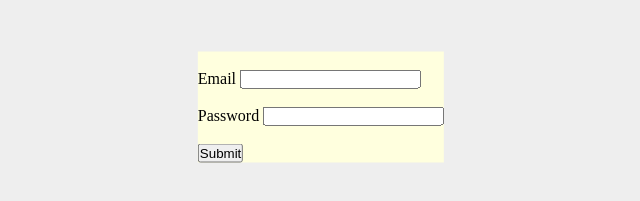
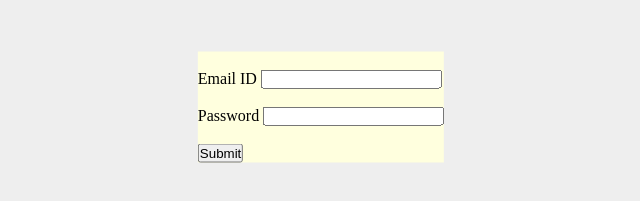
Before and after one commit to Maheshpatgar488/Mahesh-WebDesign-Ecomm, a plain HTML site: page login.html in a window 1280 px wide. Shown: the part 293-494 px from the top of the page, 319-959 px from the left. Drawn offline with Linux system fonts and the light colour scheme.

Commit message:
email changed

```diff
--- a/templates/login.html
+++ b/login.html
@@ -11,7 +11,7 @@
             <form action="index.html">
                 <form method="post">
                 <div class="form-group"><br>
-                    <label for="email">Email</label>
+                    <label for="email">Email ID</label>
                     <input type="email" id="email" name="email" required>
                 </div>
                 <br>
```
Also changed, not shown: addtocart.html (renamed from templates/addtocart.html), contact.html (renamed from templates/contact.html), index.html (renamed from templates/index.html), products.html (renamed from templates/products.html), signup.html (renamed from templates/signup.html).
